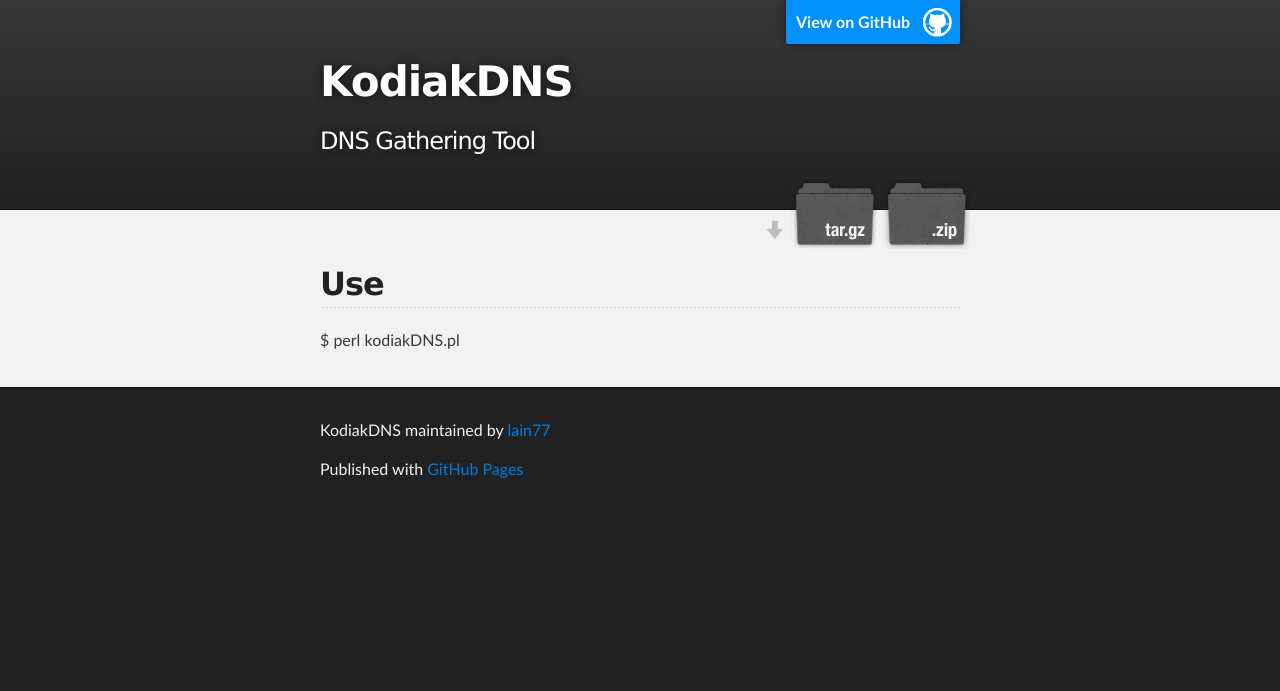
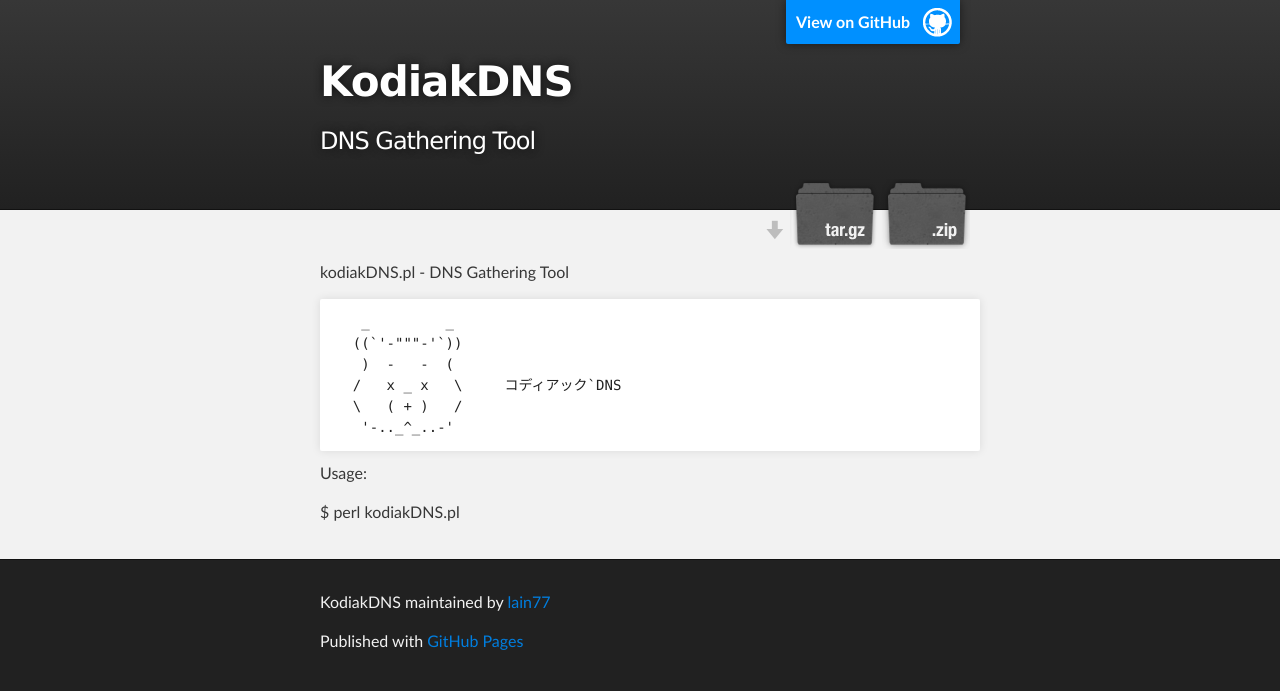
Before and after one commit to laincode/kodiakDNS, a plain HTML site: page index.html in a window 1280 px wide. Drawn offline with Linux system fonts and the light colour scheme.

```diff
--- a/index.html
+++ b/index.html
@@ -31,7 +31,17 @@
     <!-- MAIN CONTENT -->
     <div id="main_content_wrap" class="outer">
       <section id="main_content" class="inner">
-        <h2>Use</h2>
+        <p>kodiakDNS.pl - DNS Gathering Tool</p>
+
+<pre><code>   _         _
+  ((`'-"""-'`))
+   )  -   -  (
+  /   x _ x   \     コディアック`DNS
+  \   ( + )   /
+   '-.._^_..-'
+</code></pre>
+
+<p>Usage:</p>
 
 <p>$ perl kodiakDNS.pl </p>
       </section>
--- a/params.json
+++ b/params.json
@@ -1 +1 @@
-{"name":"KodiakDNS","tagline":"DNS Gathering Tool","body":"## Use\r\n\r\n$ perl kodiakDNS.pl <domain>\r\n\r\n\r\n","google":"","note":"Don't delete this file! It's used internally to help with page regeneration."}
+{"name":"KodiakDNS","tagline":"DNS Gathering Tool","body":"\r\n kodiakDNS.pl - DNS Gathering Tool\r\n\r\n       _         _  \r\n      ((`'-\"\"\"-'`)) \r\n       )  -   -  (\r\n      /   x _ x   \\     コディアック`DNS\r\n      \\   ( + )   /\r\n       '-.._^_..-'\r\n \r\n\r\nUsage:\r\n\r\n   $ perl kodiakDNS.pl <domain>\r\n\r\n\r\n","google":"","note":"Don't delete this file! It's used internally to help with page regeneration."}
```
